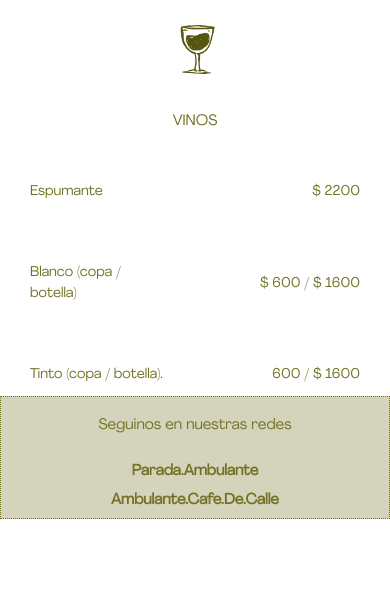
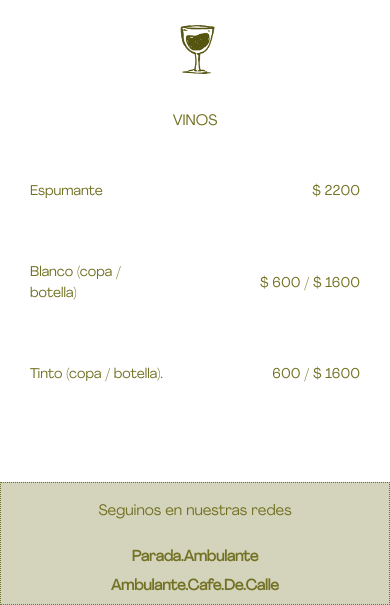
Before and after one commit to parada-ambulante/Carta-Ambulante, a website: page pages/vinos.html in a window 390 px wide. Shown: the part 325-930 px from the top of the page. Before the commit the page ends 844 px from the top, so only its background shows below. Drawn offline with nearby package versions, Linux system fonts and the light colour scheme.

Commit message:
Add files via upload

```diff
--- a/style.css
+++ b/style.css
@@ -356,10 +356,6 @@ p{
 
         }
 
-        .pos-fixed{
-            position: fixed;
-        }
-
 
         .texto-presentacion{
             padding: 40px;
```
